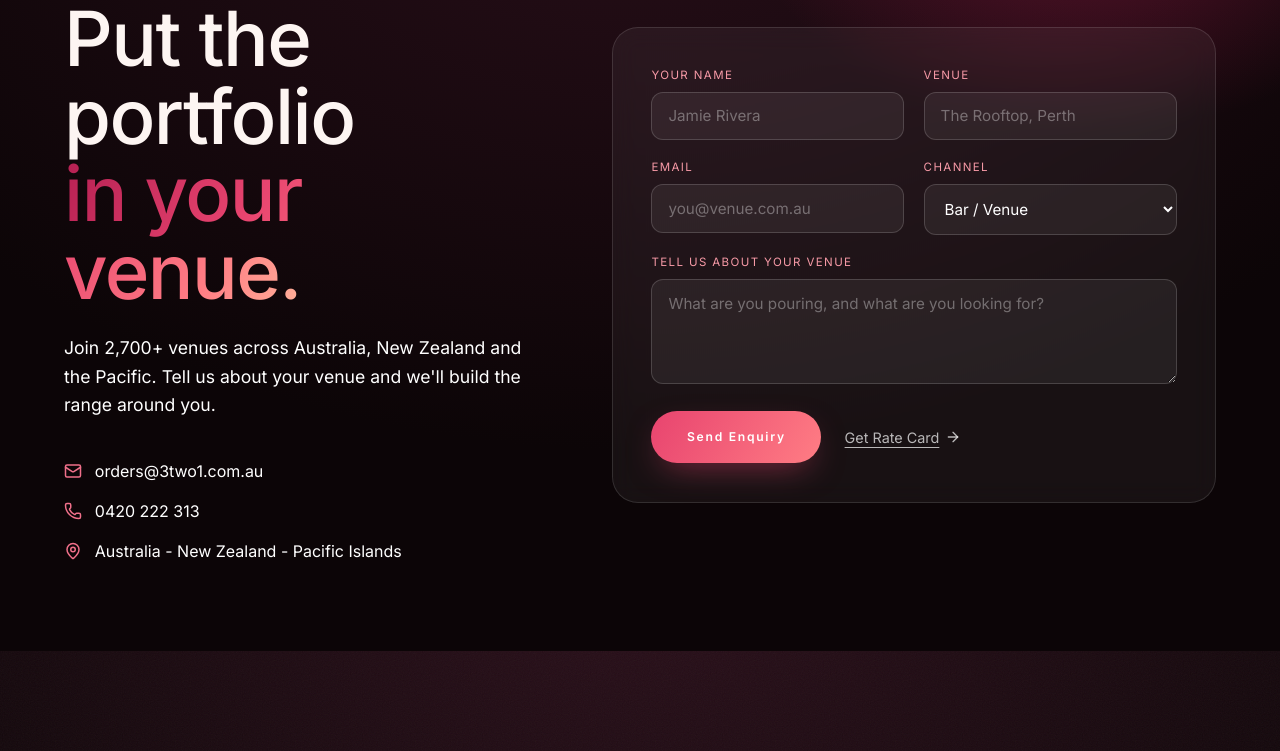
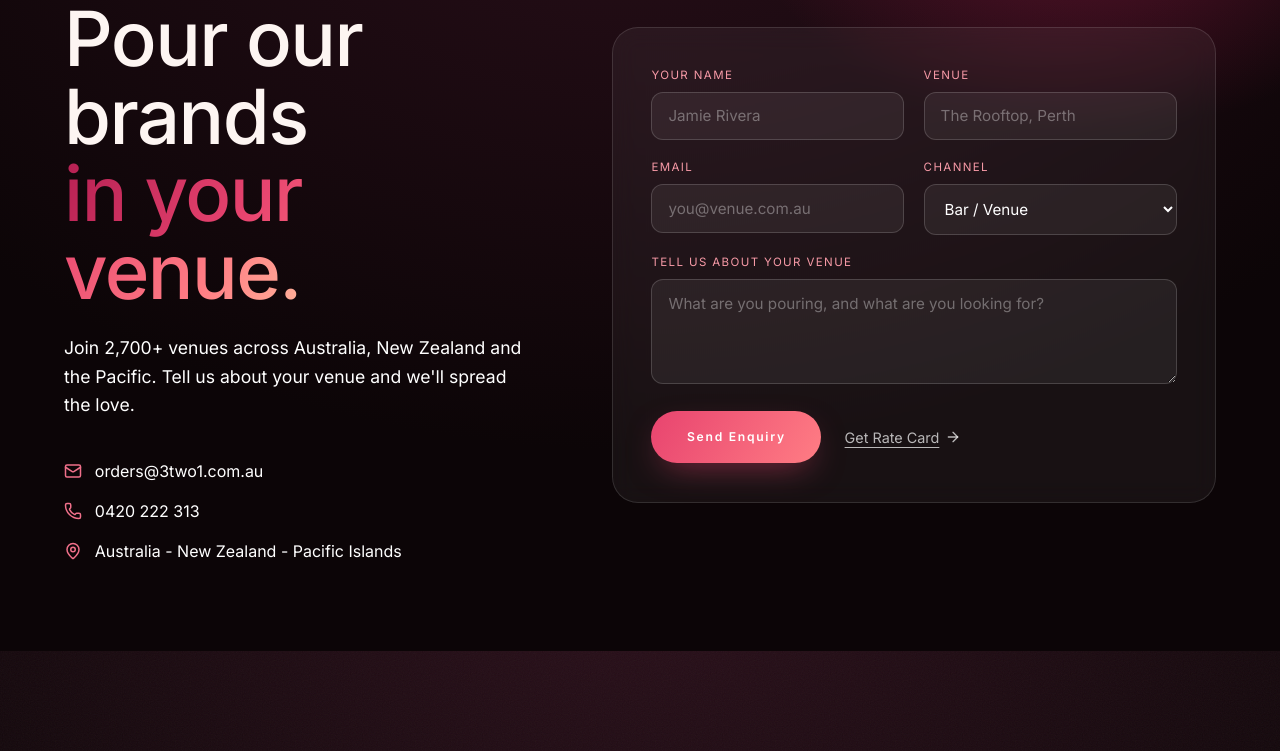
Before and after one commit to eloma-group/3two1-client-1, a React (Vite) app: page / in a window 1280 px wide. Shown: the part 9535-10286 px from the top of the page. Built offline with nearby package versions, Linux system fonts and the light colour scheme.

Commit message:
Contact section copy
- Headline: "Pour our brands in your venue."
- Lede ends "we'll spread the love."

```diff
--- a/src/sections/Contact.tsx
+++ b/src/sections/Contact.tsx
@@ -20,13 +20,13 @@ export default function Contact() {
           <Reveal><p className="eyebrow" style={{ color: 'var(--rose-300)' }}>Become a Stockist</p></Reveal>
           <Reveal delay={0.08}>
             <h2 className={`display-lg ${styles.title}`}>
-              Put the portfolio <br /><span className="gradient-text">in your venue.</span>
+              Pour our brands <br /><span className="gradient-text">in your venue.</span>
             </h2>
           </Reveal>
           <Reveal delay={0.15}>
             <p className={styles.lede}>
               Join {contact.phone ? '2,700+' : ''} venues across Australia, New Zealand and the Pacific.
-              Tell us about your venue and we'll build the range around you.
+              Tell us about your venue and we'll spread the love.
             </p>
           </Reveal>
 
```
